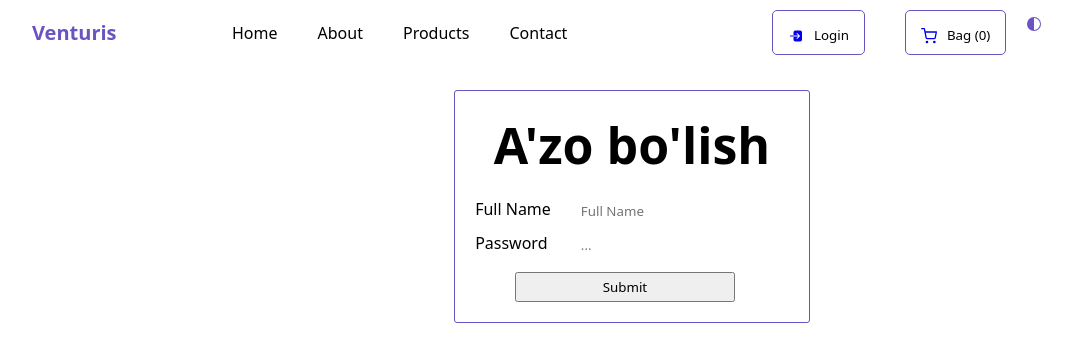
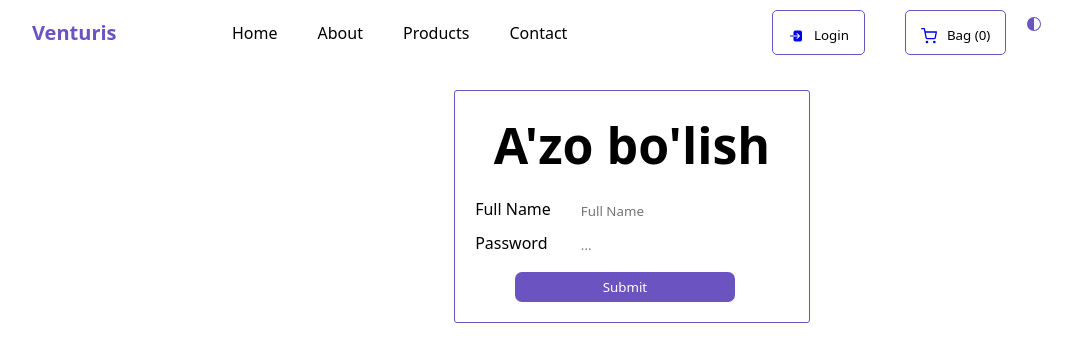
Before and after one commit to Arabjon988/shopping-mall, a React (Vite) app: page / in a window 1280 px wide. Shown: the top 362 px of the page, without its empty margins (8-1080 px from the left). Built offline with nearby package versions, Linux system fonts and the light colour scheme.

Commit message:
has been completed login

```diff
--- a/src/views/auth/Login.jsx
+++ b/src/views/auth/Login.jsx
@@ -52,7 +52,7 @@ const Login = () => {
               />
             </div>
             <div>
-              <button type="submit" className="">
+              <button type="submit" className="product_item_btn">
                 Submit
               </button>
             </div>
```
